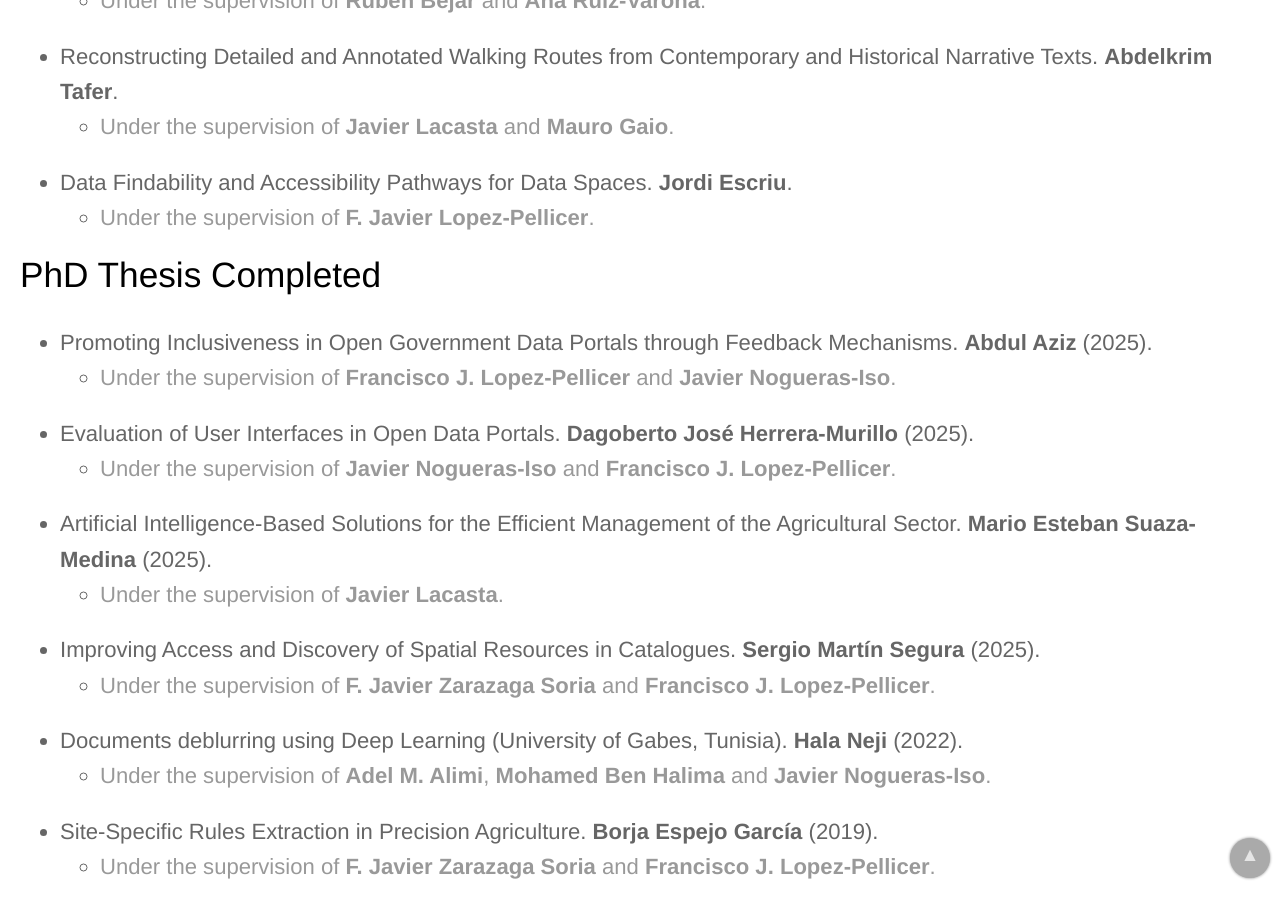
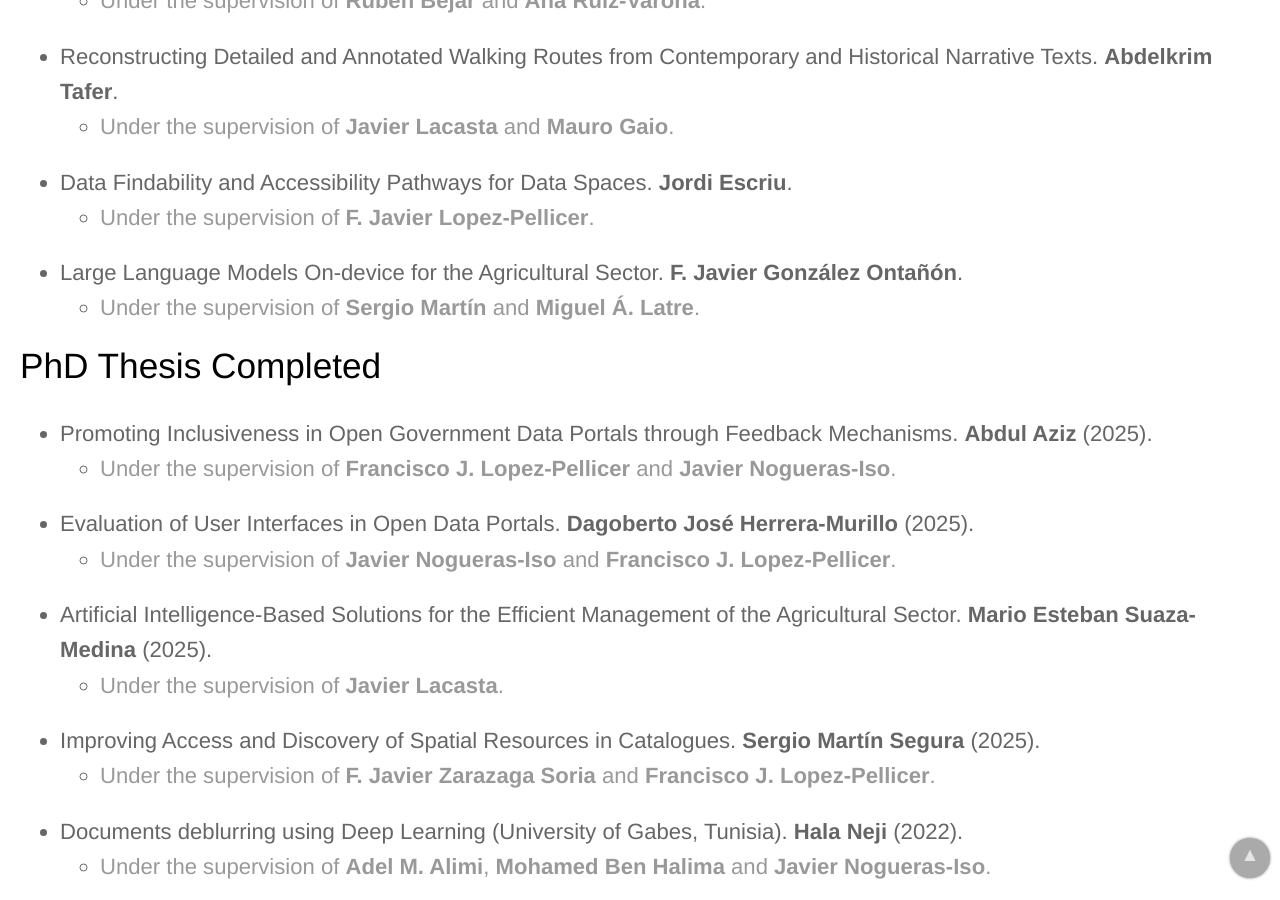
Before and after one commit to IAAA-Lab/IAAA-Lab.github.io, a Jekyll site: the page built from dissertations.md, in a window 1280 px wide and 900 px high, scrolled down 681 px. Built offline with Jekyll 4.4.1, drawn with Linux system fonts in a browser that asks for light colours.

Commit message:
Add Javier González Ontañón's ongoing PhD thesis

```diff
--- a/dissertations.md
+++ b/dissertations.md
@@ -14,6 +14,9 @@ layout: phd_dissertations
   - <span style="color:#999999">Under the supervision of **Javier Lacasta** and **Mauro Gaio**.</span>
 - Data Findability and Accessibility Pathways for Data Spaces. **Jordi Escriu**.
   - <span style="color:#999999">Under the supervision of **F. Javier Lopez-Pellicer**.</span>
+- Large Language Models On-device for the Agricultural Sector. **F. Javier González Ontañón**.
+  - <span style="color:#999999">Under the supervision of **Sergio Martín** and **Miguel Á. Latre**.</span>
+
 
 ## PhD Thesis Completed
 
```
